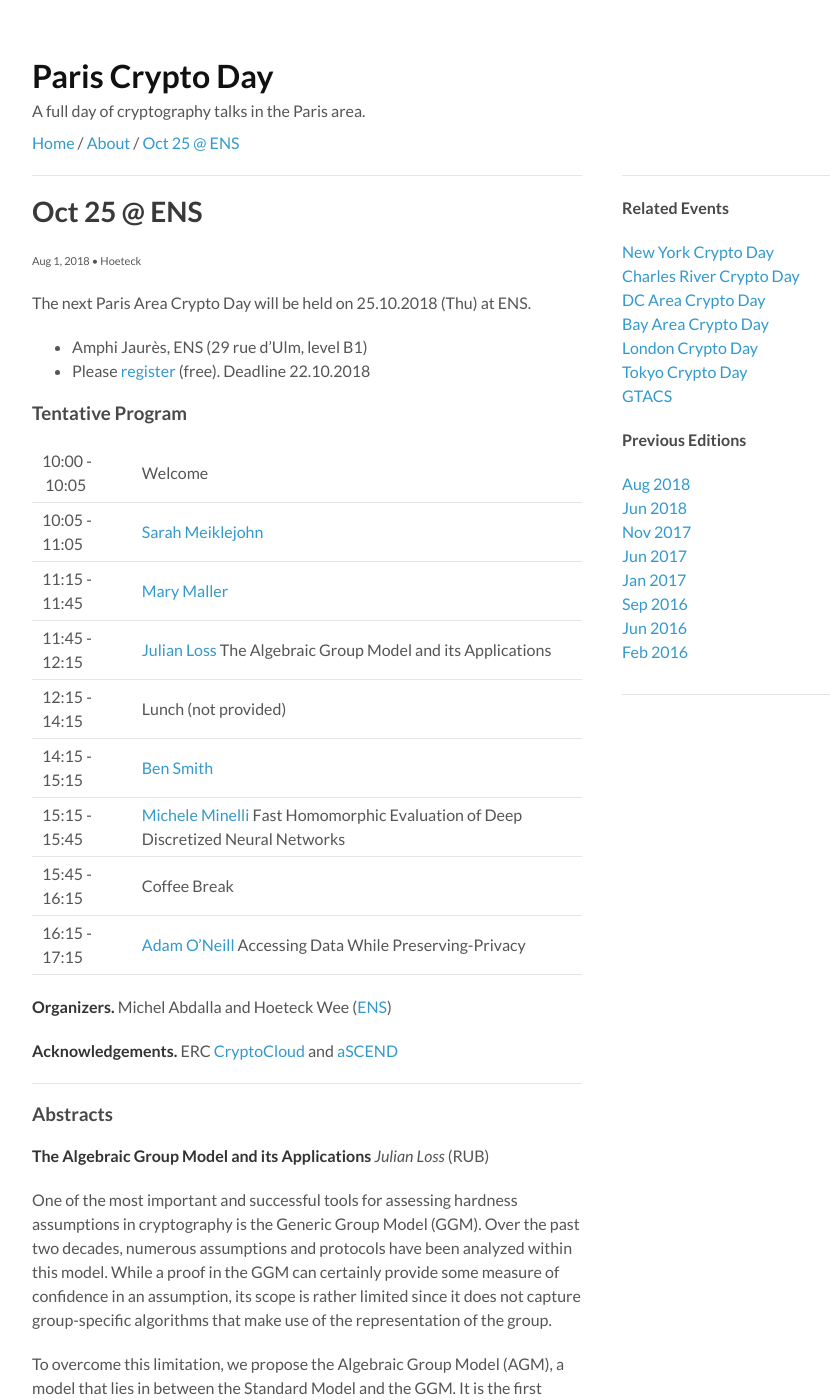
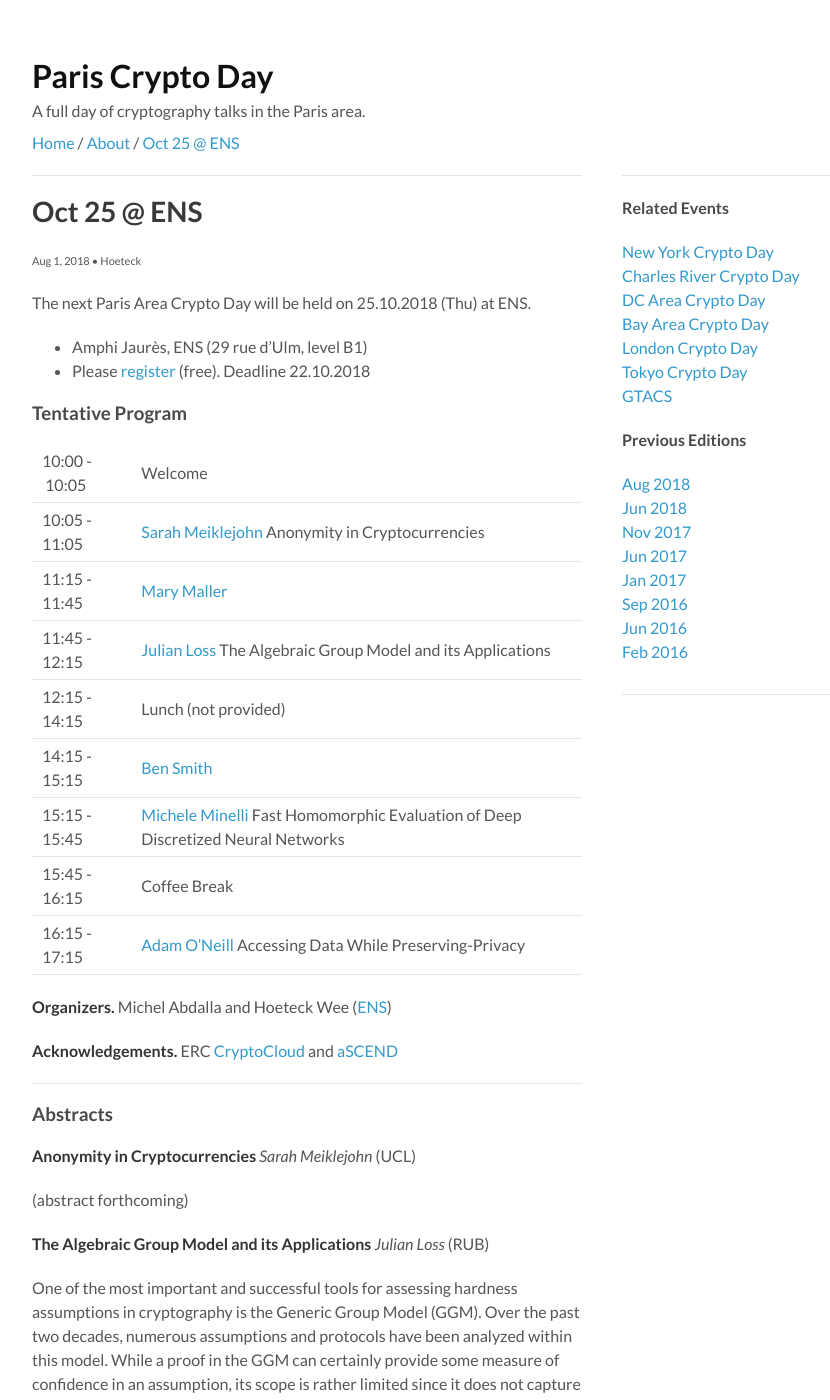
Before and after one commit to pariscryptoday/pariscryptoday.github.io, a Jekyll site: the page built from _posts/2018-08-01-eighth.md, in a window 1280 px wide and 1400 px high. Shown: the whole window, without its empty margins (178-1008 px from the left). Built offline with Jekyll 4.4.1, drawn with Linux system fonts in a browser that asks for light colours.

Commit message:
title for Oct

```diff
--- a/_posts/2018-08-01-eighth.md
+++ b/_posts/2018-08-01-eighth.md
@@ -14,7 +14,7 @@ ENS.
 ### Tentative Program
 
 | 10:00&nbsp;-&nbsp;10:05 | Welcome
-| 10:05 - 11:05 | [Sarah Meiklejohn](#SM)
+| 10:05 - 11:05 | [Sarah Meiklejohn](#SM) Anonymity in Cryptocurrencies
 | 11:15 - 11:45 | [Mary Maller](#MaMa)
 | 11:45 - 12:15 | [Julian Loss](#JL) The Algebraic Group Model and its Applications
 | 12:15 - 14:15 | Lunch (not provided)
@@ -42,6 +42,11 @@ ENS.
 ----------------
 
 ### Abstracts
+
+**<a name="SM"></a>Anonymity in Cryptocurrencies**
+*Sarah Meiklejohn* (UCL)
+
+(abstract forthcoming)
 
 **<a name="JL"></a>The Algebraic Group Model and its Applications**
 *Julian Loss* (RUB)
```
